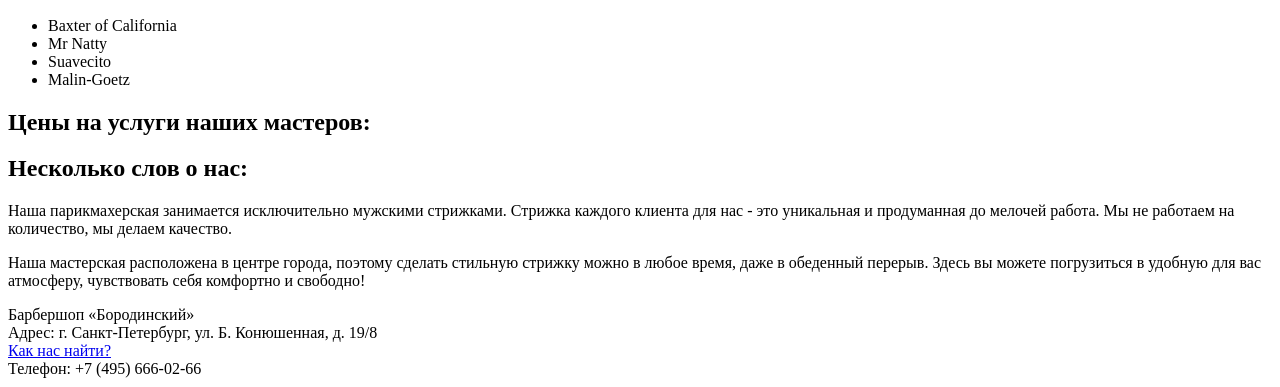
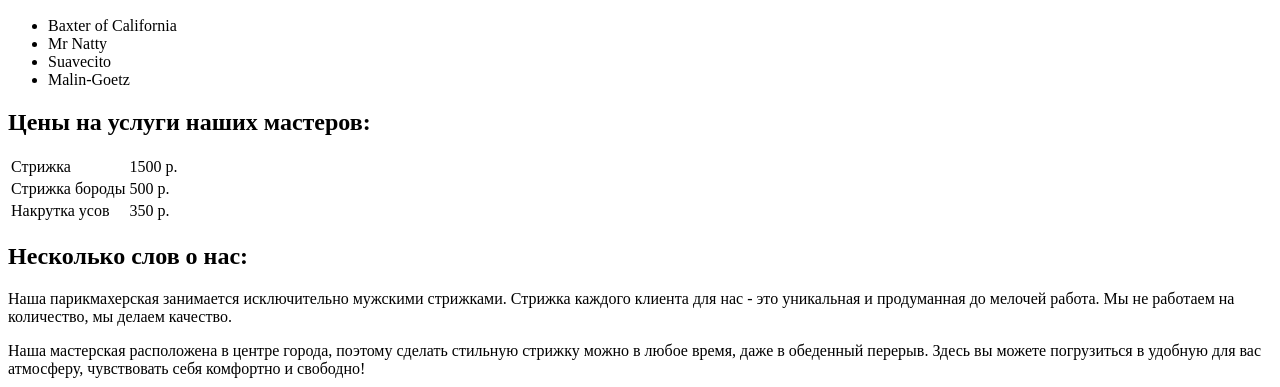
Before and after one commit to danycold/barbarshop, a plain HTML site: page price.html in a window 1280 px wide. Shown: the part 413-800 px from the top of the page. Drawn offline with Linux system fonts and the light colour scheme.

Commit message:
added table in price.html

```diff
--- a/price.html
+++ b/price.html
@@ -61,8 +61,20 @@
 
       <div class="price-tab">
         <h2>Цены на услуги наших мастеров:</h2>
-        <!-- Тут таблица, но пока ее нет -->
-        <!--                             -->
+        <table class="table-price-tab">
+          <tr>
+            <td>Стрижка</td>
+            <td>1500 р.</td>
+          </tr>
+          <tr>
+            <td>Стрижка бороды</td>
+            <td>500 р.</td>
+          </tr>
+          <tr>
+            <td>Накрутка усов</td>
+            <td>350 р.</td>
+          </tr>
+        </table>
       </div>
 
       <div class="about-us">
```
